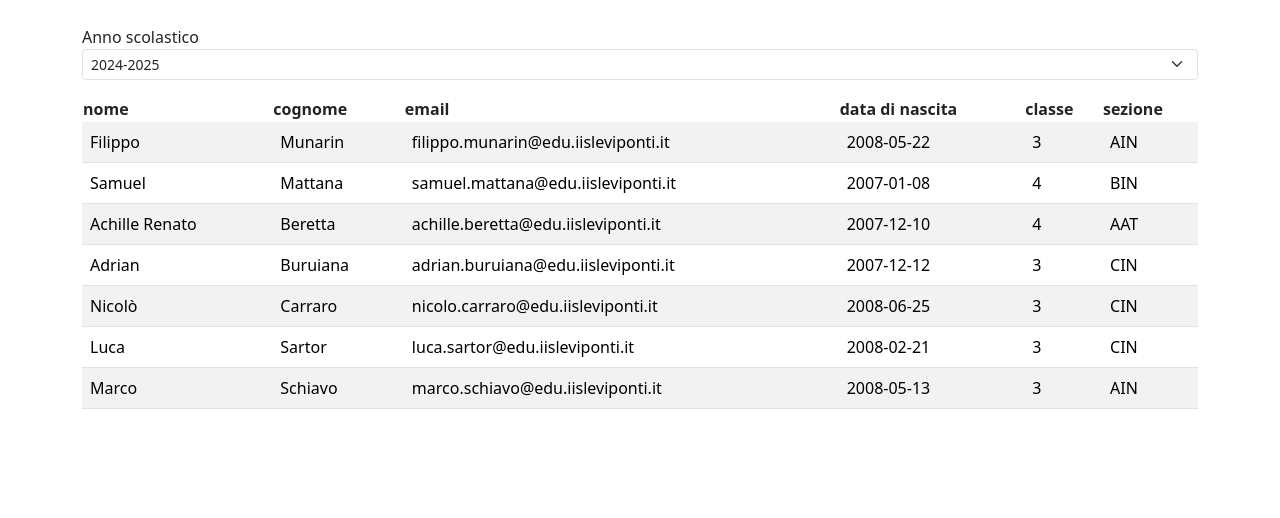
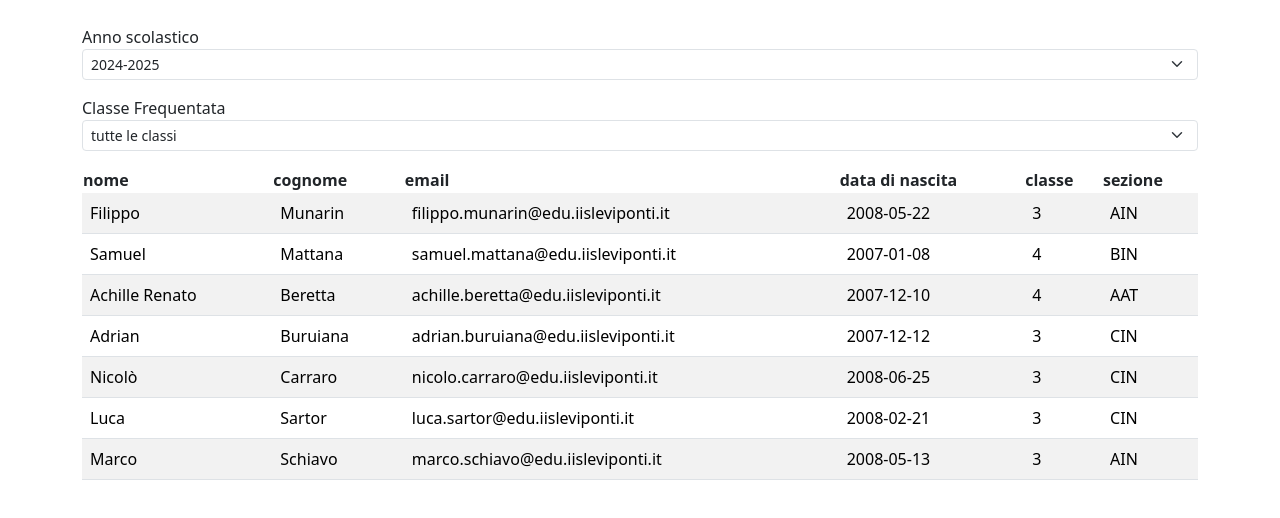
Before and after one commit to mattanasamuel/VerificaGestioneOII, a plain HTML site: page index.html in a window 1280 px wide. Shown: the part 156-674 px from the top of the page. Drawn offline with Linux system fonts and the light colour scheme.

Commit message:
funzionante anche il filtro per la selezione della classe frequentata N.B. riferirsi a issue #1

```diff
--- a/index.html
+++ b/index.html
@@ -21,6 +21,17 @@
             </select>
         </div>
 
+        <div class="container my-3">
+            <label for="sel-classe">Classe Frequentata</label>
+            <select name="anno" id="sel-classe" class="form-select form-select-sm">
+                <option value= "all">tutte le classi</option>
+                <option value= 3>3</option>
+                <option value= 4>4</option>
+                <option value= 5>5</option>
+            </select>
+        </div>
+
+
     </header>
     <section class="container">
         <div id="elenco"></div>
--- a/scripts/script.js
+++ b/scripts/script.js
@@ -4,8 +4,11 @@ var requestURL = "";
 const codiceScuola = "VEIS02700X";
 const elenco = document.getElementById("elenco");
 var selAnno = document.getElementById('sel-anno');
+var selClasse = document.getElementById('sel-classe')
 var listaStudentiFiltrati = []
 selAnno.addEventListener("change", getRemoteData)
+selClasse.addEventListener("change", getRemoteData)
+
 
 async function getRemoteData() {
   let path = URLPath();
@@ -106,7 +109,10 @@ async function getRemoteData() {
       {
         if(studente.created_at.substring(2, 4) == selAnno.value)
         {
-          listaStudentiFiltrati.push(studente);
+          if(studente.members[0].class_year == selClasse.value || selClasse.value === "all")
+          {
+            listaStudentiFiltrati.push(studente);
+          }
         }
       }
     }
```
